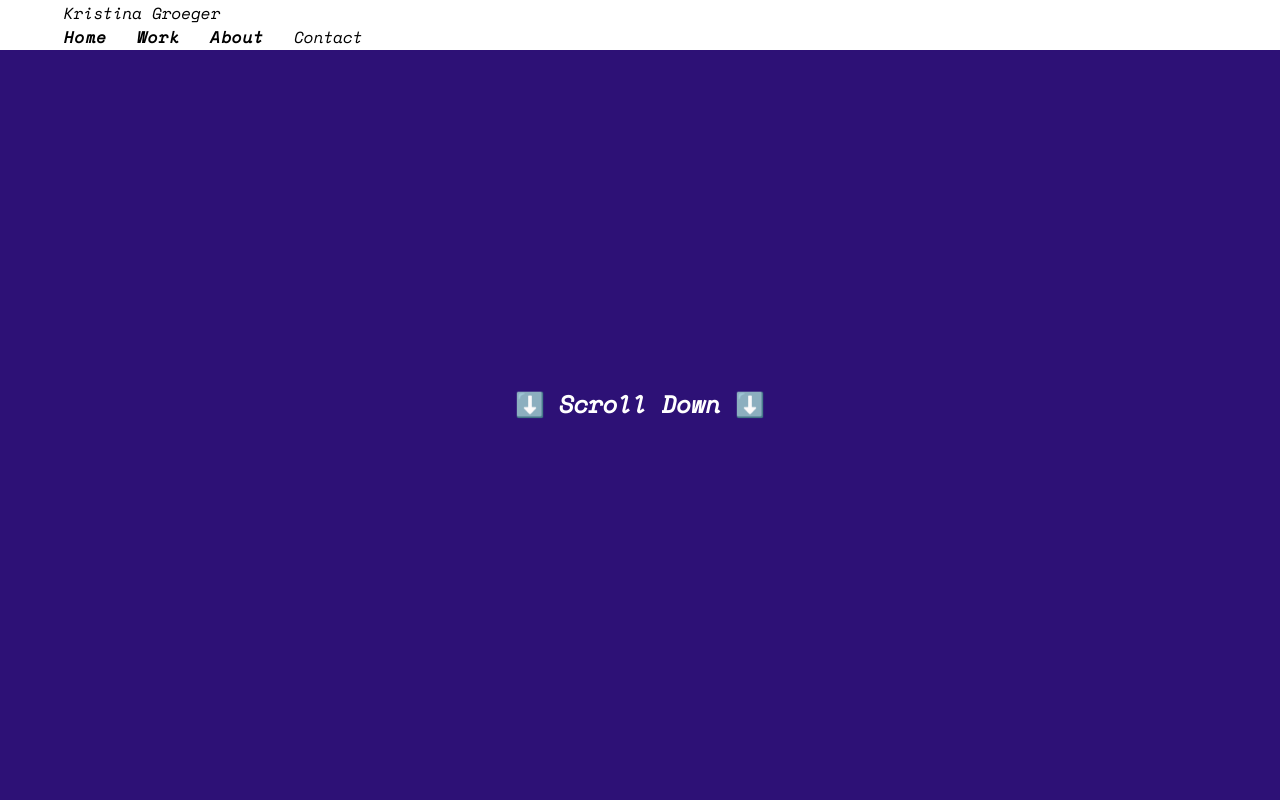
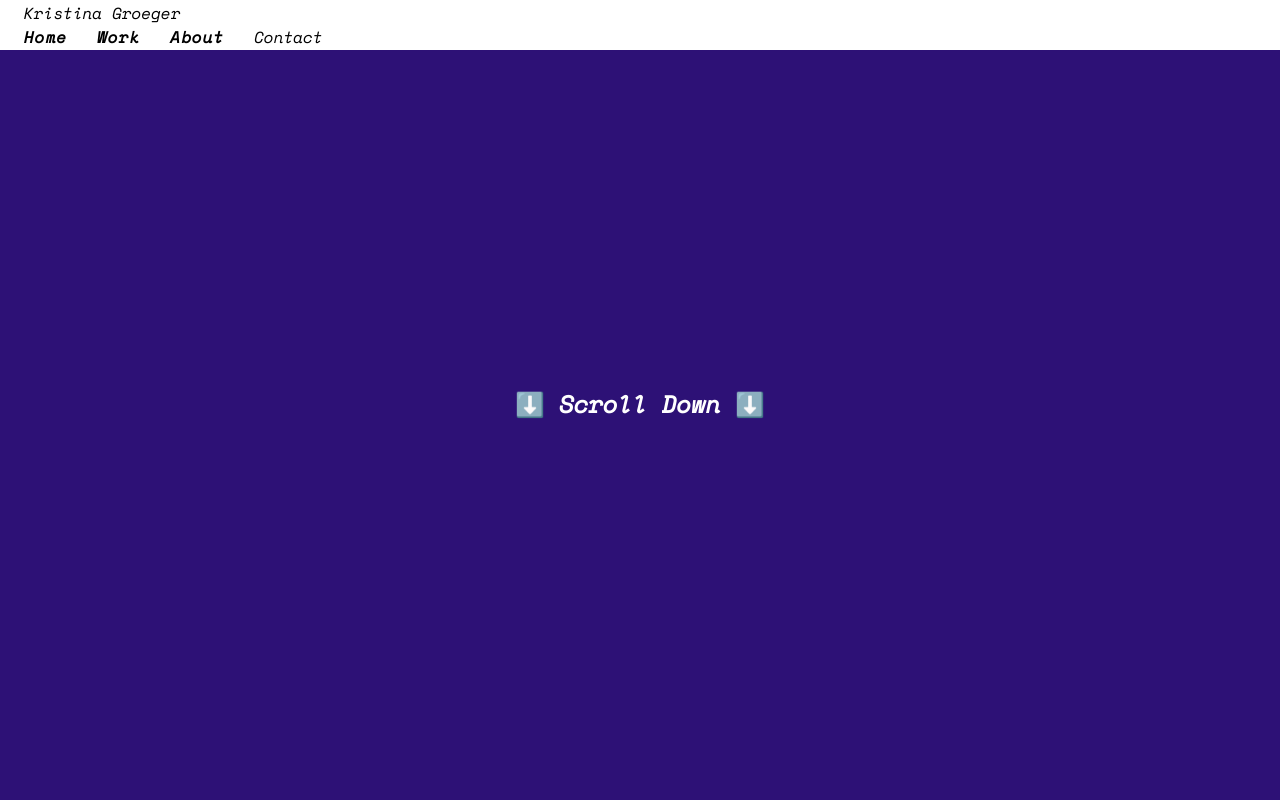
Before and after one commit to kr1st1nagr03g3r/react-intersection-observer-navigation-next-js, a Next.js app: page / in a window 1280 px wide. Shown: the top 800 px of the page. Built offline with nearby package versions, Linux system fonts and the light colour scheme.

Commit message:
flex. Important!

```diff
--- a/styles/navigation.module.css
+++ b/styles/navigation.module.css
@@ -2,6 +2,7 @@
   width: 100vw;
   position: fixed;
   background: white;
+  display: flex !important;
 }
 
 .relativeContainer {
```
